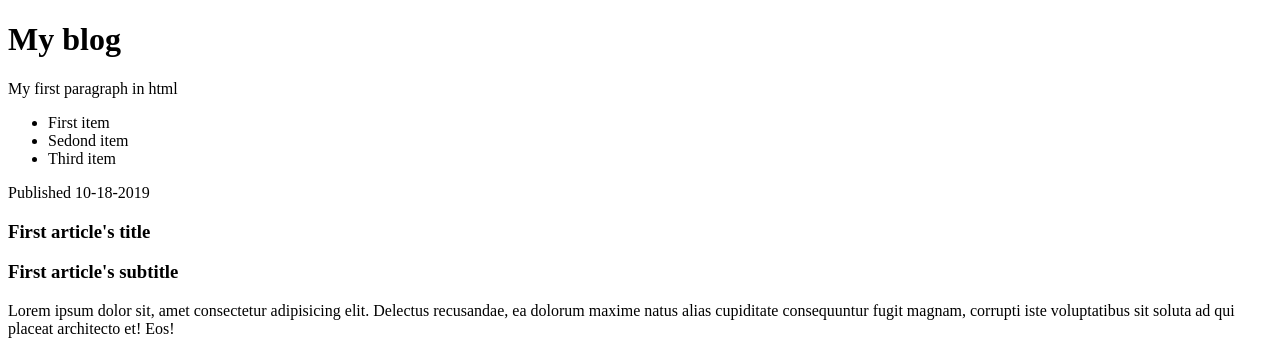
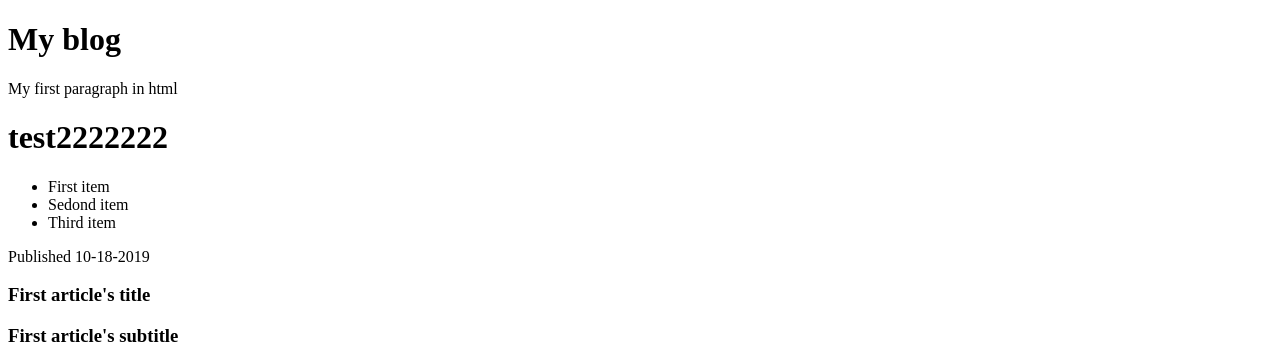
Before and after one commit to ArturLinnik/web-programming-basics, a plain HTML site: page index.html in a window 1280 px wide. Shown: the top 344 px of the page. Drawn offline with Linux system fonts and the light colour scheme.

Commit message:
testing commit

```diff
--- a/index.html
+++ b/index.html
@@ -16,6 +16,7 @@
         </header>
 
         <p>My first paragraph in html</p>   <!-- p  = paragraph -->
+        <h1>test2222222</h1>
 
         <nav>    <!-- nav = navigation -->
             <ul>    <!-- ul = unordered list -->
```
